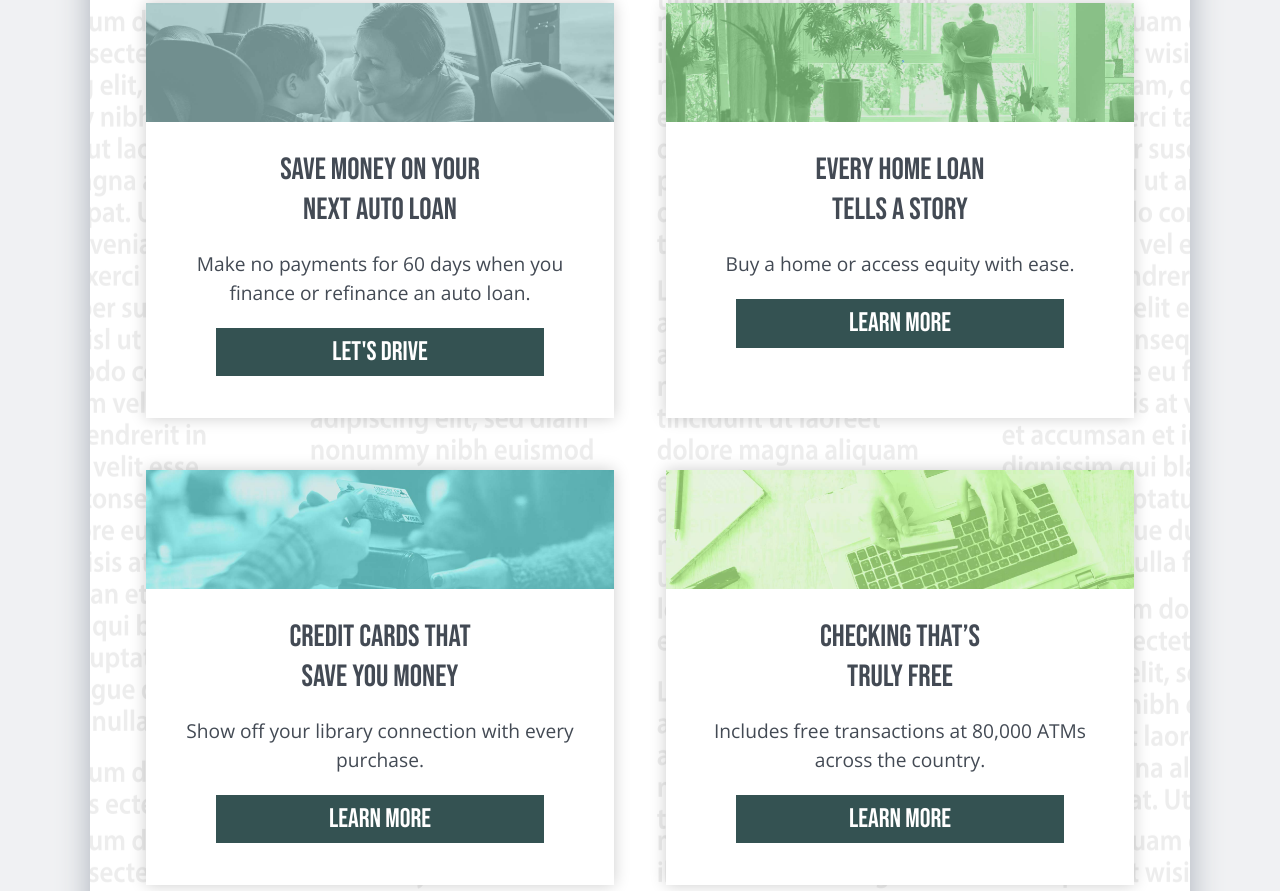
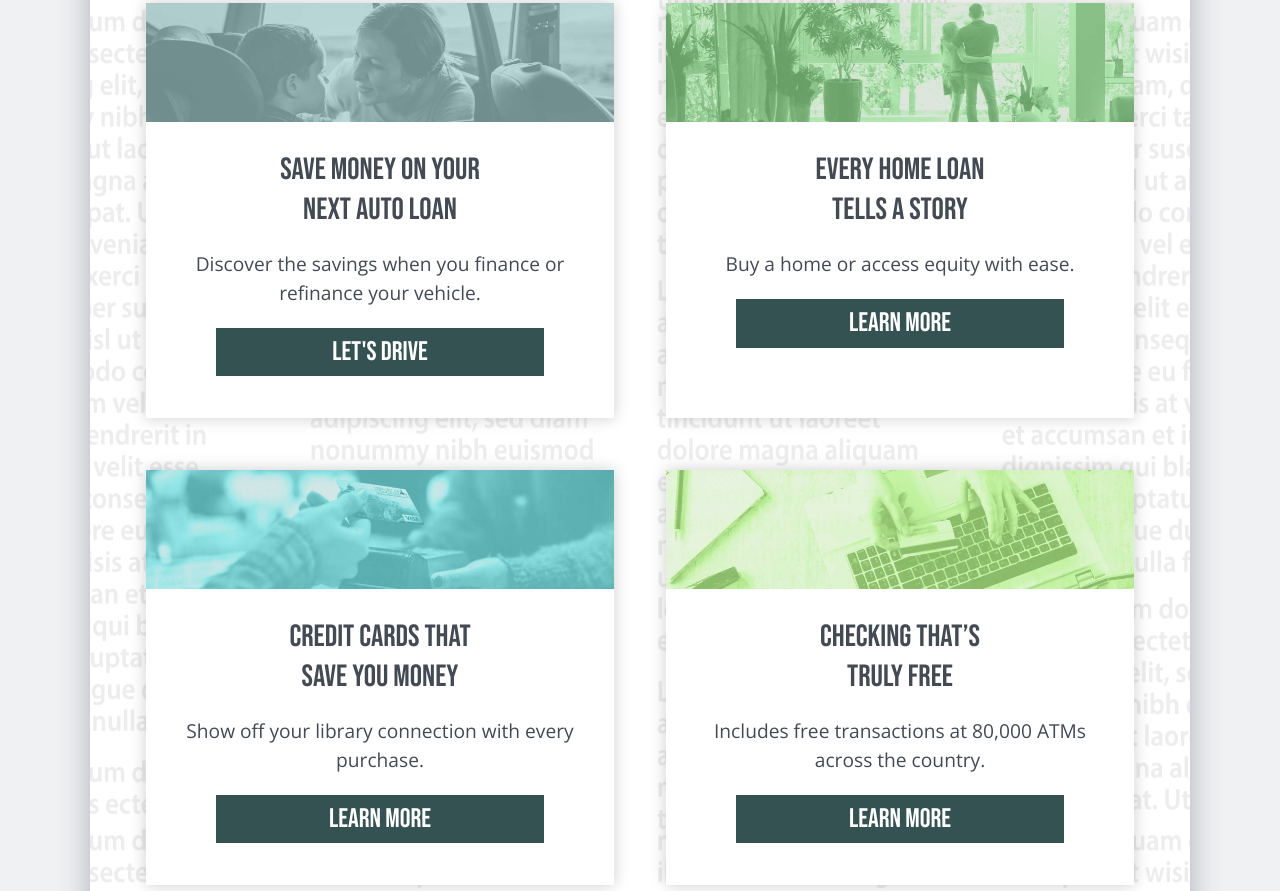
Before and after one commit to giraphcreative/servingamericaslibrarycommunity.org, a website: page index.html in a window 1280 px wide. Shown: the part 1465-2356 px from the top of the page. Drawn offline with nearby package versions, Linux system fonts and the light colour scheme.

Commit message:
Couple of copy updates.

```diff
--- a/index.html
+++ b/index.html
@@ -58,7 +58,7 @@
 				<div class="half">
 					<img src="img/head-1.jpg">
 					<h3>Save Money on Your<br>Next Auto Loan</h3>
-					<p>Make no payments for 60 days when you finance or refinance an auto loan.</p>
+					<p>Discover the savings when you finance or refinance your vehicle.</p>
 					<a href="https://www.lcfcu.org/home/loans/vehicle/loan-refinance" target="_blank" class="button">Let's Drive</a>
 				</div>
 				<div class="half">
@@ -87,12 +87,14 @@
 				<h2>SUPPORTING THE LIBRARY COMMUNITY</h2>
 			</div>
 			<div class="content events">
+				<!--
 				<div class="entry">
 					<div class="date">Sept. 27</div>
 					<h3><a href="https://www.loc.gov/item/prn-20-054" target="_blank">PBS Special <em>The Library of Congress National Book Festival: Celebrating American Ingenuity</em></a></h3>
 					<a href="https://www.loc.gov/item/prn-20-054" target="_blank" class="button">Learn more</a>
 					<p>The Library of Congress Federal Credit Union is a proud underwriter of the PBS special The Library of Congress National Book Festival: Celebrating American Ingenuity, a two-hour program, hosted by Hoda Kotb of NBC News’ TODAY, featuring some of the nation’s most renowned authors and literary voices, on Sunday, Sept. 27, 6-8 p.m. ET/PT (check local listings).</p>
 				</div>
+				-->
 				<div class="entry">
 					<div class="date">Oct. 2020 - Jan. 2021</div>
 					<h3><a href="https://www.mladlacon.com/" target="_blank">Maryland Library Association / <br>Delaware Library Association Library Conference</a></h3>
```
